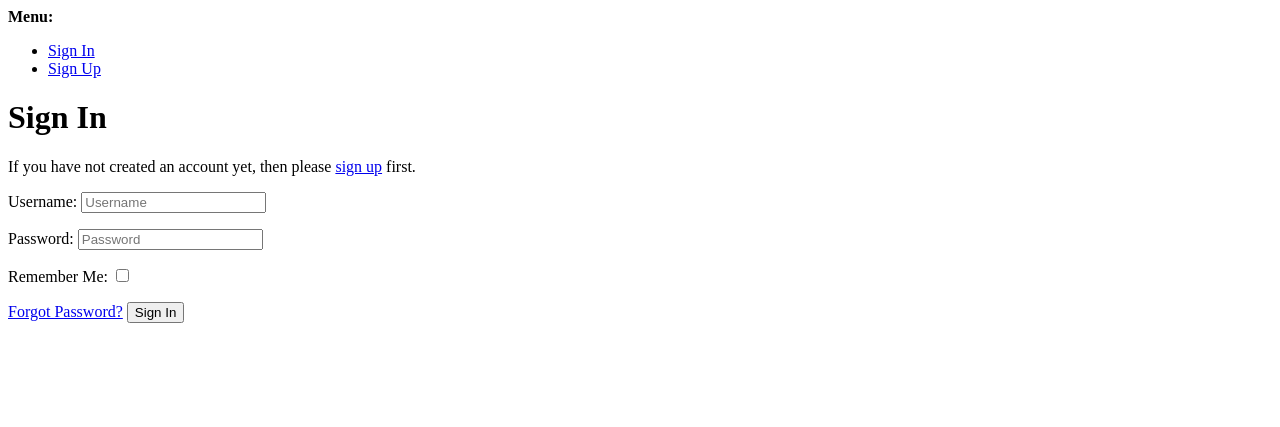
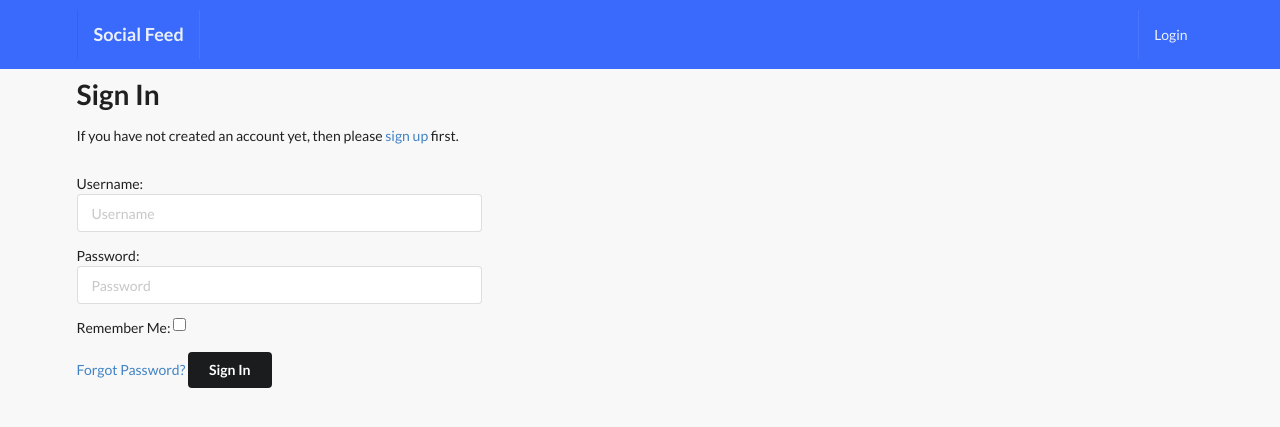
Before and after one commit to jmjry/social-feeder, a Django app: page /accounts/login/ in a window 1280 px wide. Shown: the top 427 px of the page. Run offline with Django 3.2, Linux system fonts and the light colour scheme; parts of the project's set-up code (start-up, migrations or seed data) failed here and were passed over; some libraries are stand-ins or nearby versions.

Commit message:
Styled login & logout pages

```diff
--- a/templates/account/login.html
+++ b/templates/account/login.html
@@ -1,4 +1,4 @@
-{% extends "account/base.html" %}
+{% extends "base.html" %}
 
 {% load i18n %}
 {% load account socialaccount %}
@@ -33,14 +33,17 @@ for a {{ site_name }} account and sign in below:{% endblocktrans %}</p>
 <a href="{{ signup_url }}">sign up</a> first.{% endblocktrans %}</p>
 {% endif %}
 
-<form class="login" method="POST" action="{% url 'account_login' %}">
+<div class="ui grid">
+  <div class="six wide column">
+    <form class="login ui form" method="POST" action="{% url 'account_login' %}">
       {% csrf_token %}
       {{ form.as_p }}
       {% if redirect_field_value %}
       <input type="hidden" name="{{ redirect_field_name }}" value="{{ redirect_field_value }}" />
       {% endif %}
       <a class="button secondaryAction" href="{% url 'account_reset_password' %}">{% trans "Forgot Password?" %}</a>
-  <button class="primaryAction" type="submit">{% trans "Sign In" %}</button>
+      <button class="ui button secondary" type="submit">{% trans "Sign In" %}</button>
     </form>
-
+  </div>
+</div>
 {% endblock %}
--- a/templates/account/logout.html
+++ b/templates/account/logout.html
@@ -1,4 +1,4 @@
-{% extends "account/base.html" %}
+{% extends "base.html" %}
 
 {% load i18n %}
 
```
Lines whose indentation alone changed are shown as unchanged.
